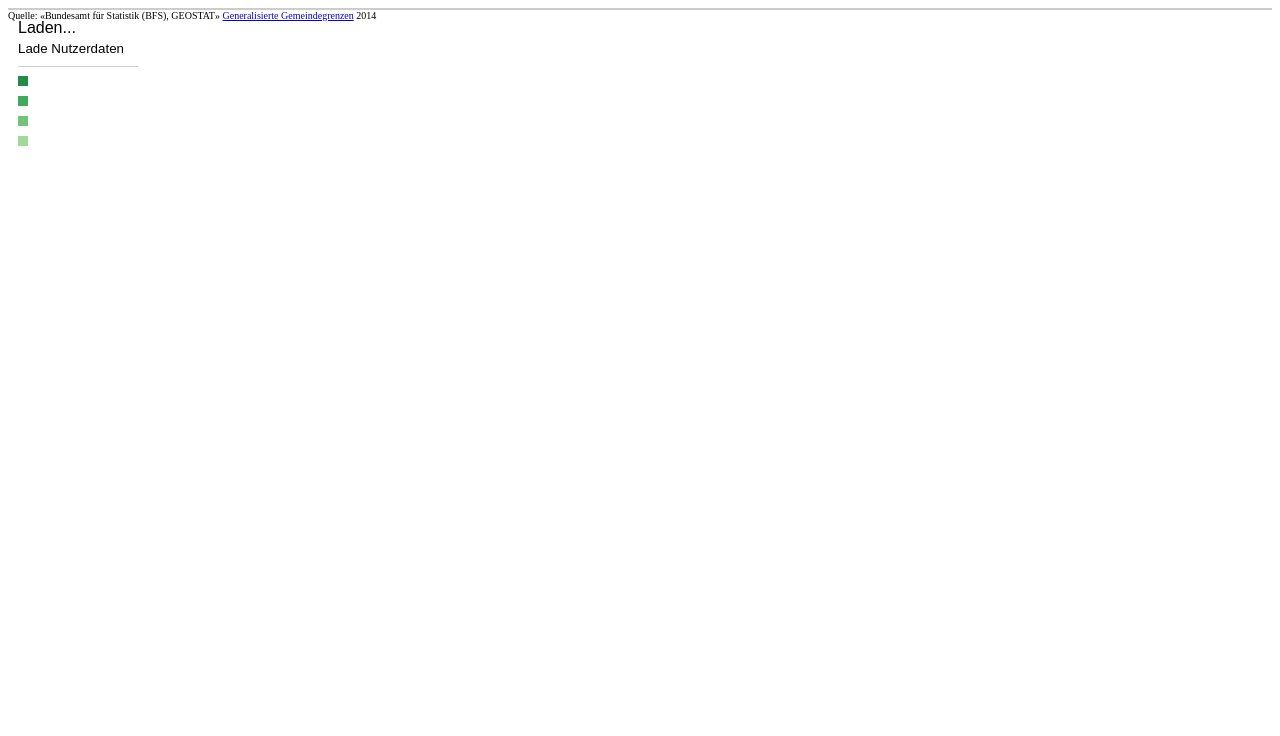
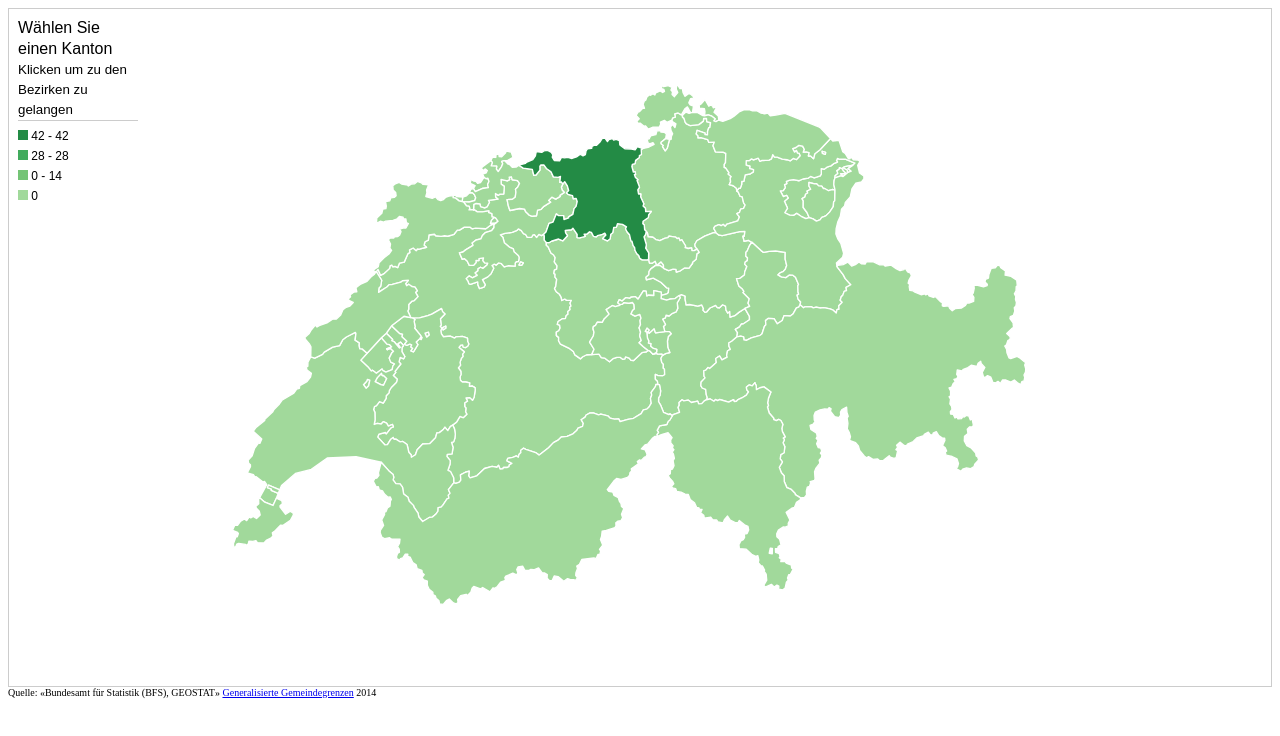
Before and after one commit to valstrl/Maps, a plain HTML site: page index.html in a window 1280 px wide. Drawn offline with Linux system fonts and the light colour scheme.

Commit message:
error script balise

```diff
--- a/index.html
+++ b/index.html
@@ -37,6 +37,6 @@
       <div style="font-size:10px; font-style:sans-serif">Quelle: «Bundesamt für Statistik (BFS), GEOSTAT» <a href="http://www.bfs.admin.ch/bfs/portal/de/index/dienstleistungen/geostat/datenbeschreibung/generalisierte_gemeindegrenzen.html" target="_blank">Generalisierte Gemeindegrenzen</a> 2014
     <script src="lib/d3.v3.min.js"></script>
     <script src="lib/topojson.v1.min.js"></script>
-    <script>src="src/map.js"</script>
+    <script src="src/map.js"></script> </script>
       </body>
     </html>
```
